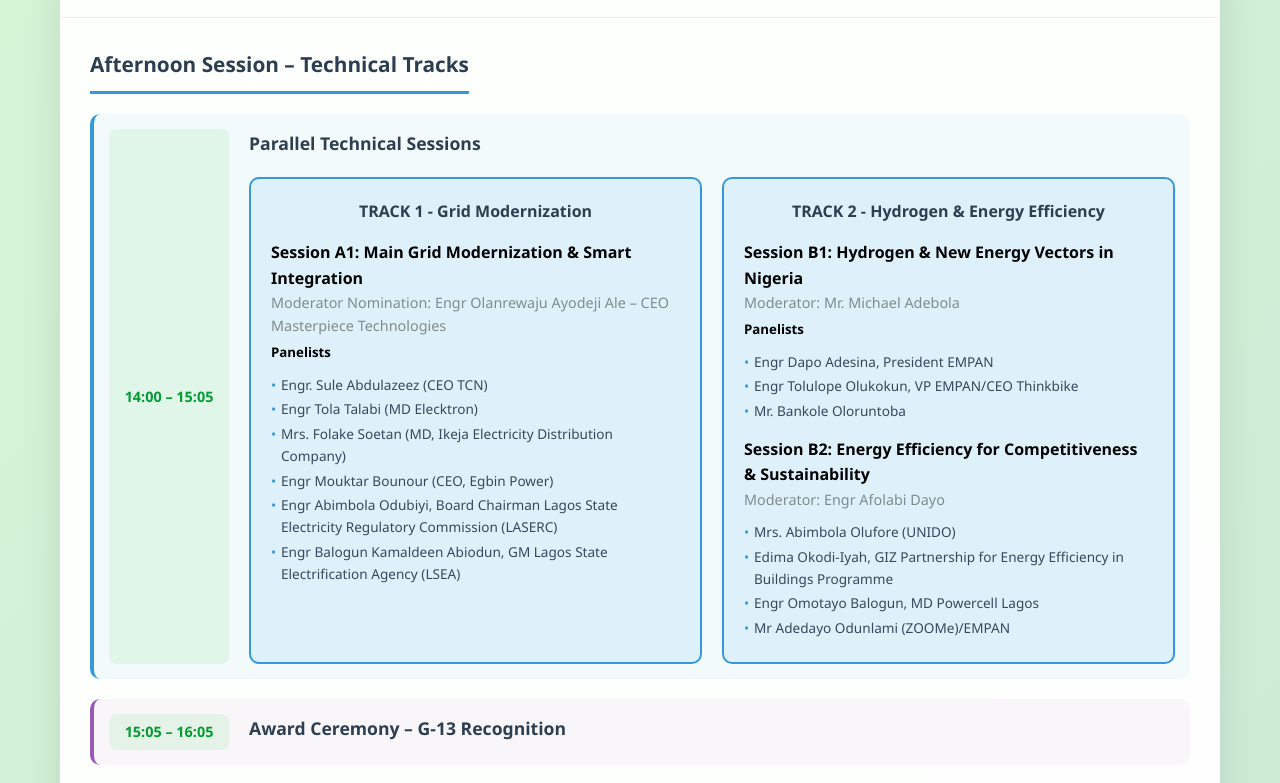
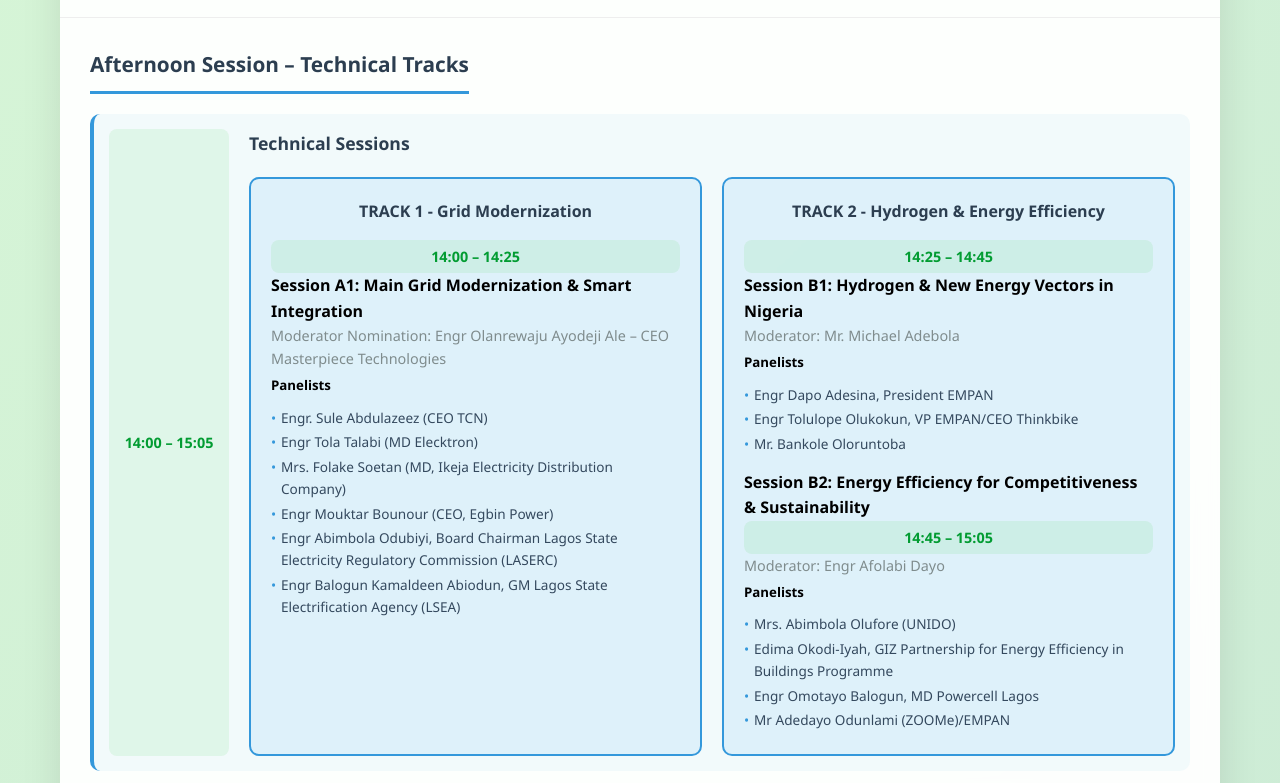
Before and after one commit to shady-cj/stratagem-conference, a plain HTML site: page dist/index.html in a window 1280 px wide. Shown: the part 2960-3743 px from the top of the page. Drawn offline with Linux system fonts and the light colour scheme.

Commit message:
Update index.html

```diff
--- a/dist/index.html
+++ b/dist/index.html
@@ -337,7 +337,7 @@
                     <div class="time">09:35 – 9:45</div>
                     <div class="session-content">
                         <h4>Goodwill Message I</h4>
-                        <div class="speaker">MD Rural Electrification Agency (REA), Mr Abba Abubakar Aliyu</div>
+                        <div class="speaker">MD of Rural Electrification Agency (REA), Mr Abba Abubakar Aliyu</div>
                     </div>
                 </div>
 
@@ -458,11 +458,12 @@
                 <div class="session-item">
                     <div class="time">14:00 – 15:05</div>
                     <div class="session-content">
-                        <h4>Parallel Technical Sessions</h4>
+                        <h4>Technical Sessions</h4>
 
                         <div class="parallel-tracks">
                             <div class="track">
                                 <div class="track-title">TRACK 1 - Grid Modernization</div>
+                                <div class="time">14:00 – 14:25</div>
                                 <strong>Session A1: Main Grid Modernization & Smart Integration</strong>
                                 <div class="speaker">Moderator Nomination: Engr Olanrewaju Ayodeji Ale – CEO Masterpiece Technologies</div>
                                 <h5>Panelists</h5>
@@ -478,6 +479,7 @@
 
                             <div class="track">
                                 <div class="track-title">TRACK 2 - Hydrogen & Energy Efficiency</div>
+                                <div class="time">14:25 – 14:45</div>
                                 <strong>Session B1: Hydrogen & New Energy Vectors in Nigeria</strong>
                                 <div class="speaker">Moderator: Mr. Michael Adebola</div>
                                 <h5>Panelists</h5>
@@ -488,7 +490,9 @@
                                 </div>
 
                                 <strong style="margin-top: 15px; display: block;">Session B2: Energy Efficiency for Competitiveness & Sustainability</strong>
-                                <div class="speaker">Moderator: Engr Afolabi Dayo</div>
+                                <div class="time">14:45 – 15:05</div>
+                               <div class="speaker">Moderator: Engr Afolabi Dayo</div>
+                               <h5>Panelists</h5>
                                 <div class="panelists">
                                     <div class="panelist">Mrs. Abimbola Olufore (UNIDO)</div>
                                     <div class="panelist">Edima Okodi-Iyah, GIZ Partnership for Energy Efficiency in Buildings Programme</div>
```
